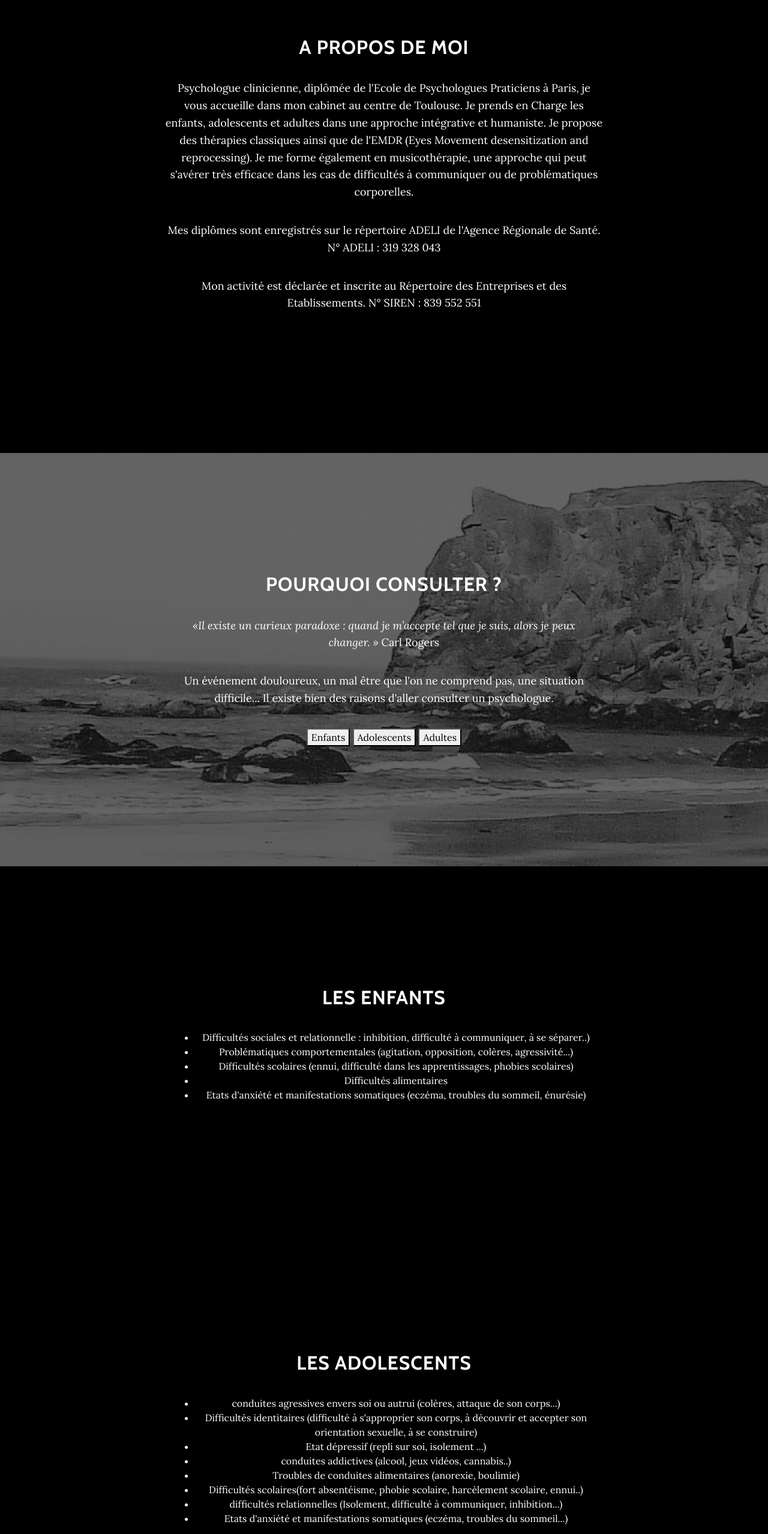
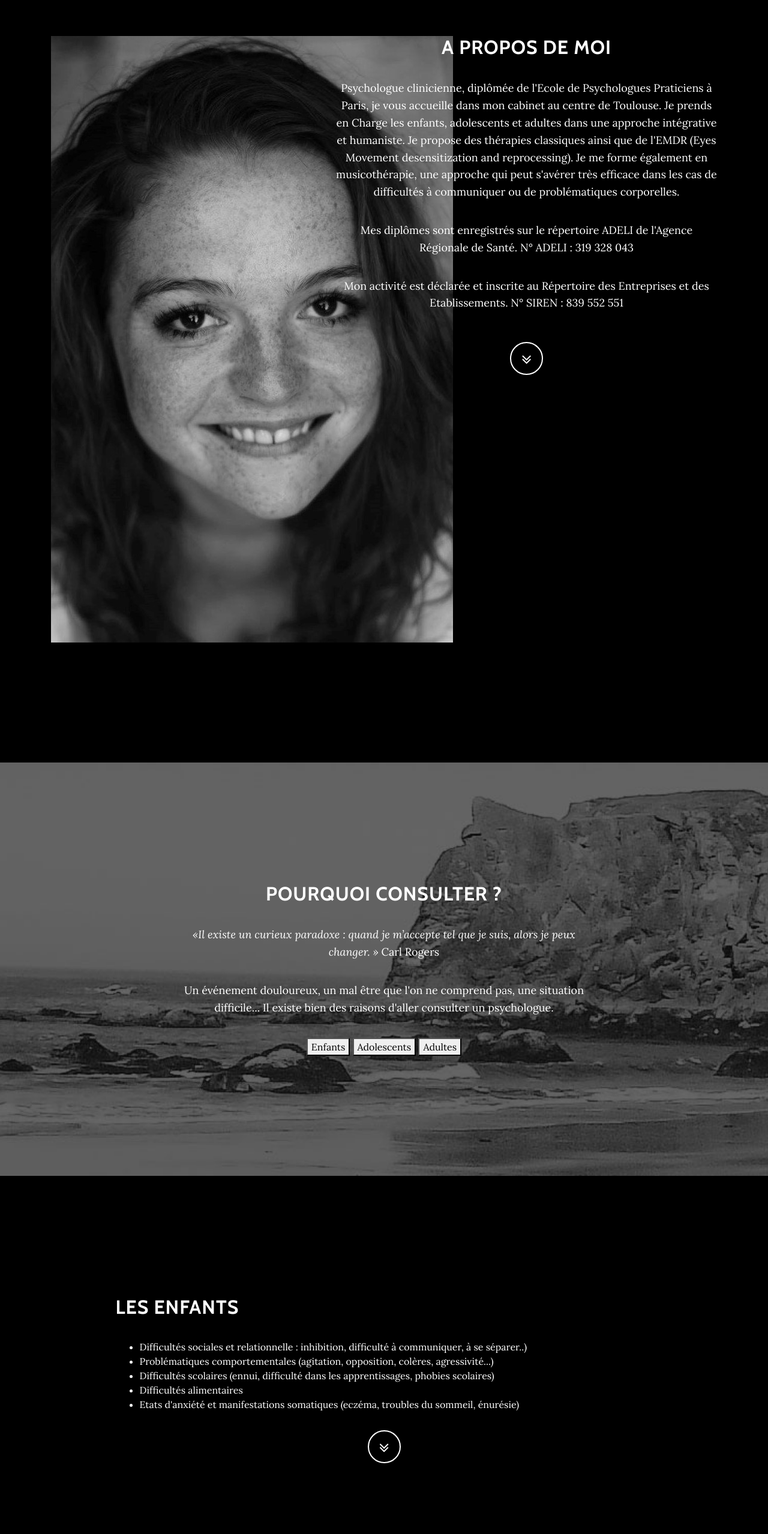
Before and after one commit to ledrago/bootstrap-website, a website: page index.html in a window 1280 px wide. Shown: the part 940-3497 px from the top of the page at 60% size. Drawn offline with nearby package versions, Linux system fonts and the light colour scheme; some packages are replaced by stand-ins of ours; files that its build step writes are made by us from their sources; files whose address does not match are found by name.

Commit message:
last commit before rdv

```diff
--- a/index.html
+++ b/index.html
@@ -8,7 +8,7 @@
     <meta name="description" content="">
     <meta name="author" content="">
 
-    <title>Grayscale - Start Bootstrap Theme</title>
+    <title>Adélaïde Luciani</title>
 
     <!-- Bootstrap core CSS -->
     <link href="static/vendor/bootstrap/css/bootstrap.min.css" rel="stylesheet">
@@ -71,7 +71,12 @@
     <section id="about" class="content-section text-center">
       <div class="container">
         <div class="row">
-          <div class="col-lg-8 mx-auto">
+          <div class="col-lg-5">
+            <div class="img-container">
+              <img src="./static/img/adelaide.jpg" alt="">
+            </div>
+          </div>
+          <div class="col-lg-7">
             <h2>A propos de moi</h2>
             <p>Psychologue clinicienne, diplômée de l'Ecole de Psychologues Praticiens à Paris, je vous accueille dans mon cabinet au centre de Toulouse.
                 Je prends en Charge les enfants, adolescents et adultes dans une approche intégrative et humaniste. Je propose des thérapies classiques ainsi que de l'EMDR (Eyes Movement desensitization and reprocessing).
@@ -81,6 +86,9 @@
                 N° ADELI : 319 328 043</p>
             <p>Mon activité est déclarée et inscrite au Répertoire des Entreprises et des Etablissements.
                 N° SIREN : 839 552 551</p>
+                <a href="#download" class="btn btn-circle js-scroll-trigger">
+                  <i class="fa fa-angle-double-down animated"></i>
+                </a>
           </div>
         </div>
       </div>
@@ -103,24 +111,30 @@
     </section>
 
     <!-- Children Section -->
-    <section id="children" class="children-section content-section text-center">
+    <section id="children" class="children-section content-section">
       <div class="container">
-        <div class="col-lg-8 mx-auto">
+        <div class="col-lg-10 mx-auto">
           <h2>Les enfants</h2>
           <ul><li>Difficultés sociales et relationnelle : inhibition, difficulté à communiquer, à se séparer..)</li>
             <li>Problématiques comportementales (agitation, opposition, colères, agressivité...)</li>
             <li>Difficultés scolaires (ennui, difficulté dans les apprentissages, phobies scolaires)</li>
             <li>Difficultés alimentaires</li>
-            <li>Etats d'anxiété et manifestations somatiques (eczéma, troubles du sommeil, énurésie)</li></ul>
+            <li>Etats d'anxiété et manifestations somatiques (eczéma, troubles du sommeil, énurésie)</li>
+          </ul>
+        </div>
+        <div class="col-lg-10 mx-auto text-center">
+            <a href="#teenage" class="btn btn-circle js-scroll-trigger">
+                <i class="fa fa-angle-double-down animated"></i>
+              </a>
         </div>
       </div>
     </section>
 
 
     <!-- Tennage Section -->
-    <section id="teenage" class="teenage-section content-section text-center">
+    <section id="teenage" class="teenage-section content-section">
       <div class="container">
-        <div class="col-lg-8 mx-auto">
+        <div class="col-lg-10 mx-auto">
           <h2>Les adolescents</h2>
           <ul><li>conduites agressives envers soi ou autrui (colères, attaque de son corps...)</li>
             <li>Difficultés identitaires (difficulté à s'approprier son corps, à découvrir et accepter son orientation
@@ -130,22 +144,34 @@
             <li>Troubles de conduites alimentaires (anorexie, boulimie)</li>
             <li>Difficultés scolaires(fort absentéisme, phobie scolaire, harcèlement scolaire, ennui..)</li>
             <li>difficultés relationnelles (Isolement, difficulté à communiquer, inhibition...)</li>
-            <li>Etats d'anxiété et manifestations somatiques (eczéma, troubles du sommeil...)</li></ul>
+            <li>Etats d'anxiété et manifestations somatiques (eczéma, troubles du sommeil...)</li>
+          </ul>
+        </div>
+        <div class="col-lg-10 mx-auto text-center">
+            <a href="#adult" class="btn btn-circle js-scroll-trigger">
+                <i class="fa fa-angle-double-down animated"></i>
+              </a>
         </div>
       </div>
     </section>
 
     <!-- Adult Section -->
-    <section id="adult" class="adult-section content-section text-center">
+    <section id="adult" class="adult-section content-section">
       <div class="container">
-        <div class="col-lg-8 mx-auto">
+        <div class="col-lg-10 mx-auto">
           <h2>Les adultes</h2>
           <ul><li>Troubles somatiques</li>
             <li>Etat dépressif (isolement, repli sur soi...)</li>
             <li>Difficultés professionnelles (burn out, stress, harcèlement)</li>
             <li>difficultés relationnelles et sociales (couple, famille, entourage...)</li>
             <li>conduites addictives (alcool, sexe, substance, jeux divers)</li>
-            <li>epreuves de vie (deuils, séparation, traumas)</li></ul>
+            <li>epreuves de vie (deuils, séparation, traumas)</li>
+          </ul>
+        </div>
+        <div class="col-lg-10 mx-auto text-center">
+            <a href="#contact" class="btn btn-circle js-scroll-trigger">
+                <i class="fa fa-angle-double-down animated"></i>
+              </a>
         </div>
       </div>
     </section>
--- a/public/css/grayscale.css
+++ b/public/css/grayscale.css
@@ -117,6 +117,14 @@ a:focus, a:hover {
   }
 }
 
+.img-container {
+  height: 80%;
+}
+
+.img-container img {
+  height: 70%;
+}
+
 .masthead {
   display: table;
   width: 100%;
@@ -221,8 +229,10 @@ a:focus, a:hover {
   height: 100px;
   width: 100px;
   border-radius: 100%;
-  background-color: red;
+  background-color: lightgray;
   text-align: center;
+  border: none;
+  box-shadow:  10px 11px 34px 0px rgba(0,0,0,0.75);
 }
 
 #map {
```
Also changed, not shown: public/css/grayscale.min.css, public/img/adelaide.jpg (added), public/js/grayscale.min.js.
